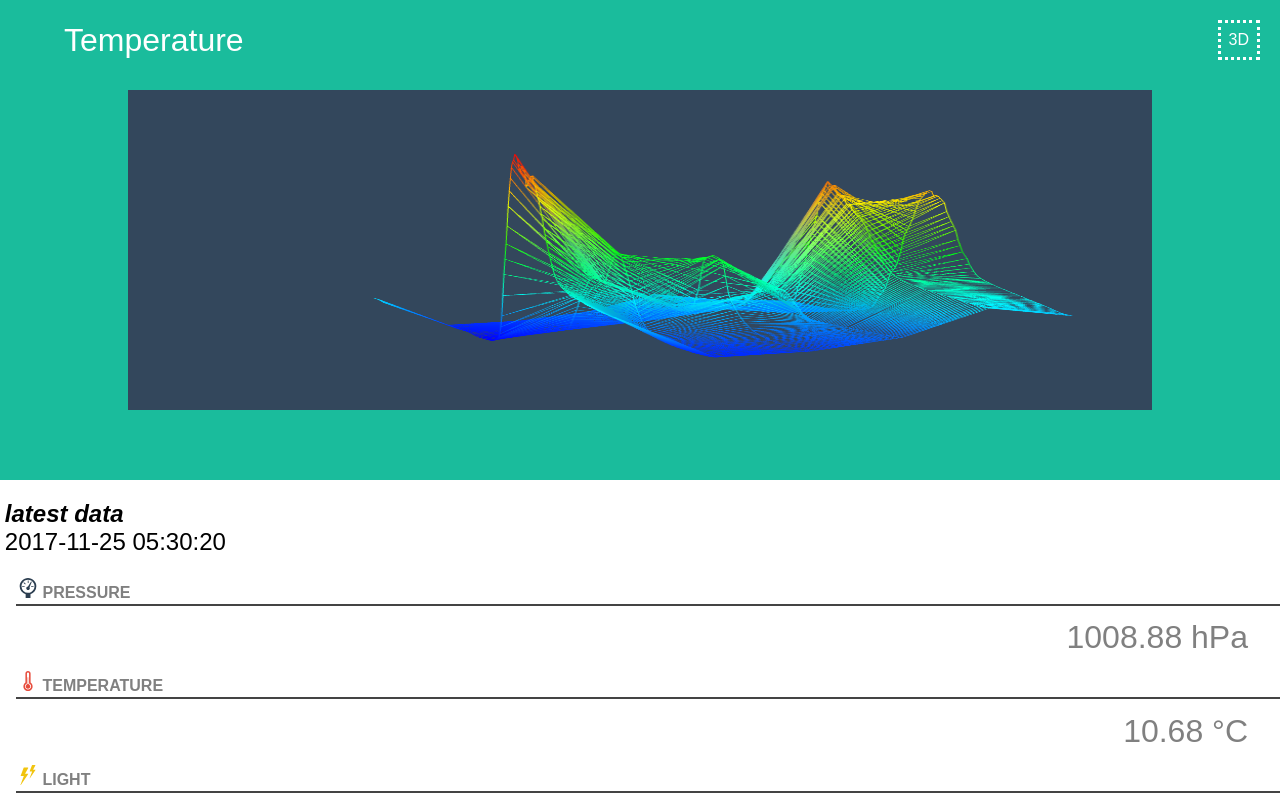
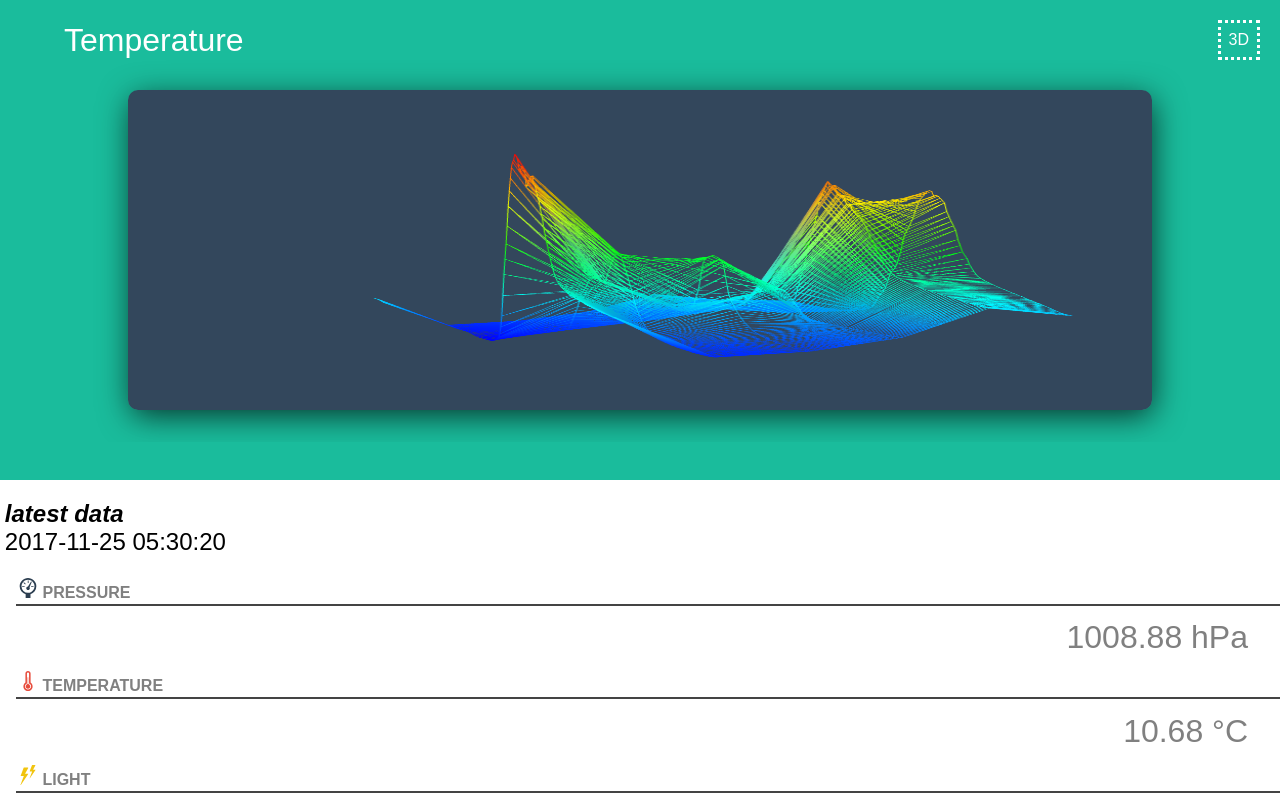
Before and after one commit to JohnNYers/CTEC3905, a plain HTML site: page diagram-mobile.html in a window 1280 px wide. Shown: the top 800 px of the page. Drawn offline with Linux system fonts and the light colour scheme.

Commit message:
minor disign changes for 3D canvas

```diff
--- a/styles/diagram.css
+++ b/styles/diagram.css
@@ -31,6 +31,7 @@ polyline {
   display: block;
 }
 #container{
+  padding-bottom: 2em;
   display: block;
 }
 #container {
@@ -38,3 +39,7 @@ polyline {
   width: 100%;
   overflow-x: hidden;
 }
+#container canvas {
+  border-radius: 10px;
+  box-shadow: 2px 7px 32px -2px rgba(0,0,0,0.75);
+}
```
